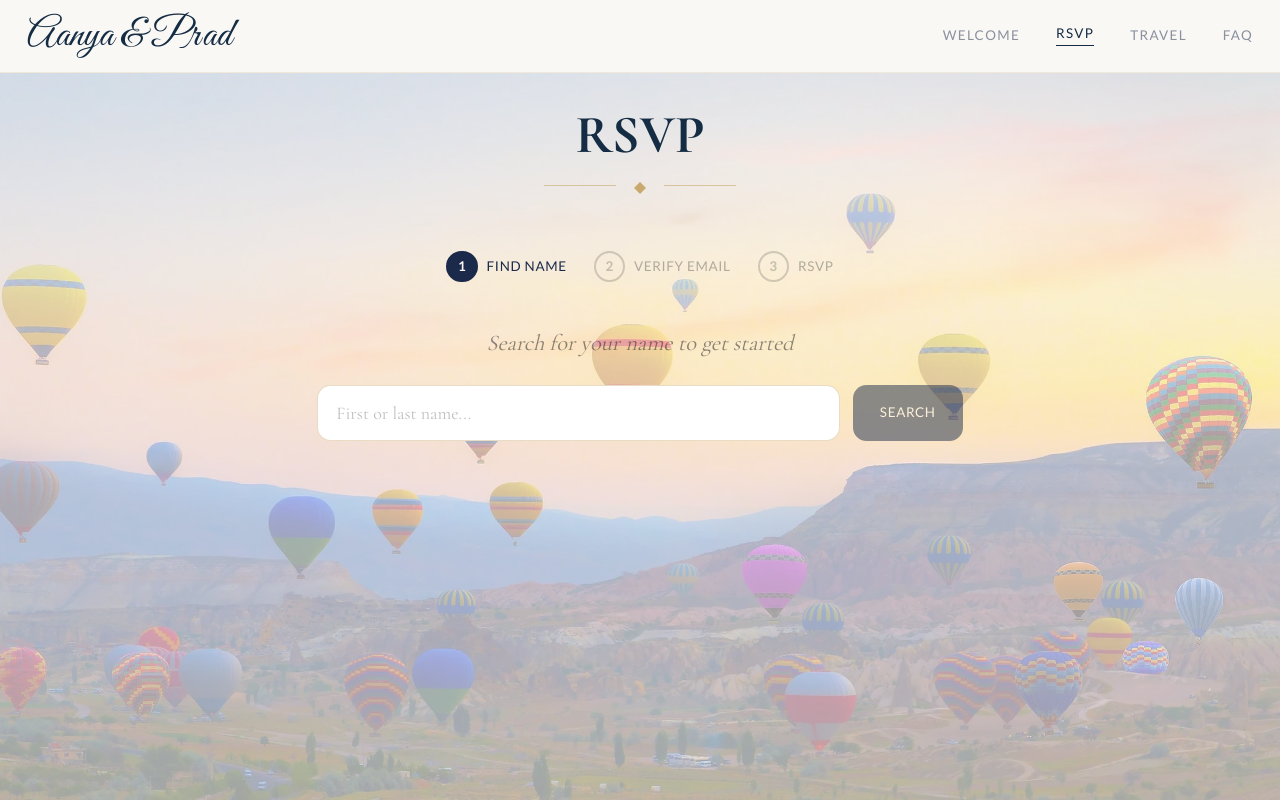
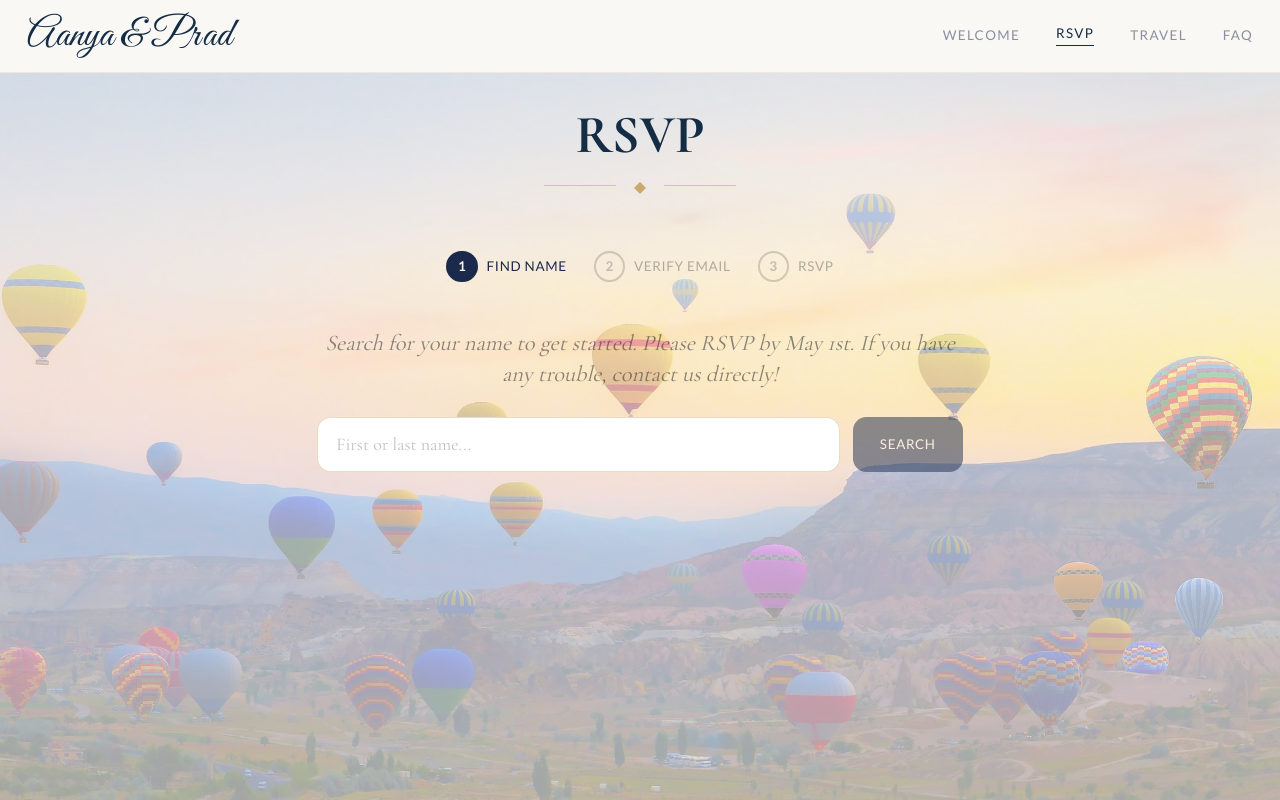
Before and after one commit to pbswimmer3/Engagement_Website, a Next.js app: page /rsvp in a window 1280 px wide. Built offline with nearby package versions, Linux system fonts and the light colour scheme.

Commit message:
change to rsvp message

```diff
--- a/app/rsvp/page.tsx
+++ b/app/rsvp/page.tsx
@@ -244,7 +244,7 @@ export default function RSVPPage() {
         {step === 'search' && (
           <div className="space-y-6">
             <p className="font-serif text-xl text-center text-dark/55 italic">
-              Search for your name to get started
+              Search for your name to get started. Please RSVP by May 1st. If you have any trouble, contact us directly!
             </p>
             <div className="flex gap-3">
               <input
```
